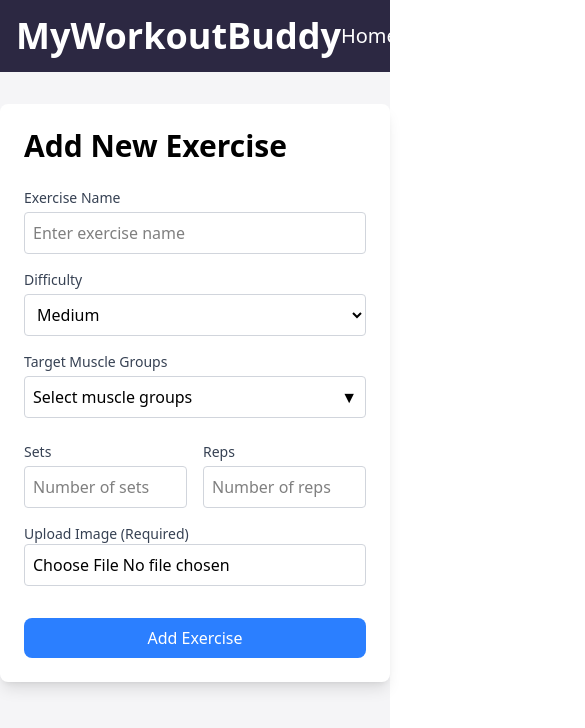
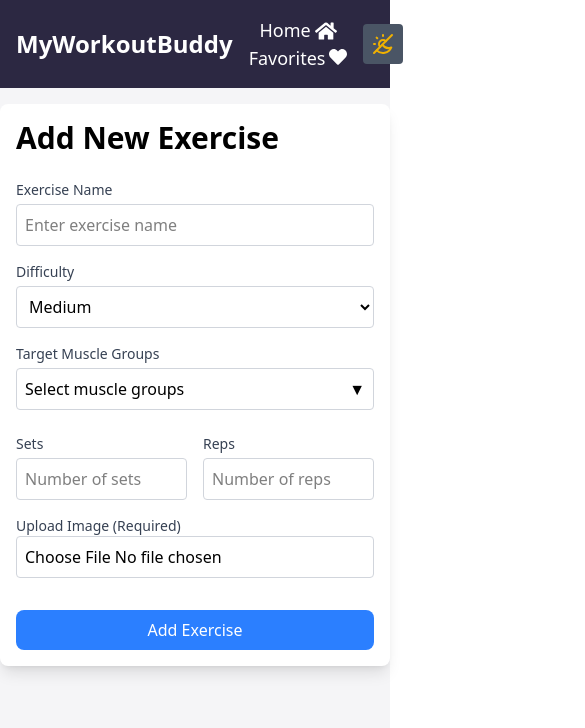
Before and after one commit to Kipitokisk/PWEB_Lab6, a React (Vite) app: page /add in a window 390 px wide. Shown: the top 728 px of the page, 585 px wide, since content can reach past the window. Built offline with nearby package versions, Linux system fonts and the light colour scheme.

Commit message:
Make site responsive

```diff
--- a/src/components/AddExerciseForm.jsx
+++ b/src/components/AddExerciseForm.jsx
@@ -67,7 +67,7 @@ function AddExerciseForm({ addExercise }) {
   };
 
   return (
-    <div className="w-full max-w-2xl mx-auto bg-white p-6 rounded-lg shadow-lg mt-8">
+    <div className="w-full max-w-2xl mx-auto bg-white p-4 sm:p-6 rounded-lg shadow-lg mt-4 sm:mt-8">
       <h2 className="text-3xl font-bold mb-6">Add New Exercise</h2>
       <form onSubmit={handleSubmit} className="space-y-4">
         <div>
--- a/src/components/Exercise.jsx
+++ b/src/components/Exercise.jsx
@@ -5,7 +5,7 @@ import { FaRegTrashAlt } from "react-icons/fa";
 
 function Exercise({ exercise, addToFavorites, isFavorite, removeExercise, theme}) {
   return (
-    <div className={`p-6 py-5 rounded-lg shadow-lg w-md mx-auto ${theme === "dark" ? "bg-gradient-to-r from-[#3016c1] to-[#2b134f]" : "bg-gradient-to-r from-[#3016c1] to-[#3B4EA0]"} text-white`}>
+    <div className={`w-full max-w-md mx-auto p-4 sm:p-6 rounded-lg shadow-lg transition ${theme === "dark" ? "bg-gradient-to-r from-[#3016c1] to-[#2b134f]" : "bg-gradient-to-r from-[#3016c1] to-[#3B4EA0]"} text-white`}>
       <div className="flex justify-between items-start">
         <h2 className="text-4xl font-bold text-white uppercase">{exercise.name}</h2>
         <button
--- a/src/components/ExerciseList.jsx
+++ b/src/components/ExerciseList.jsx
@@ -3,7 +3,7 @@ import Exercise from "./Exercise";
 
 function ExerciseList({ exercises, removeExercise, addToFavorites, isExerciseFavorite, theme }) {
   return (
-    <div className="grid grid-cols-1 md:grid-cols-3 gap-4 p-4">
+    <div className="grid grid-cols-1 lg:grid-cols-3 gap-4 p-4">
       {exercises.map((exercise) => (
         <Exercise
           key={exercise.id}
--- a/src/components/Header.jsx
+++ b/src/components/Header.jsx
@@ -7,11 +7,11 @@ function Header({ toggleTheme, theme }) {
   const location = useLocation();
 
   return (
-    <header className="p-4 bg-[#2C2842] text-white flex justify-between items-center">
-      <h1 className="text-4xl font-bold">MyWorkoutBuddy</h1>
+    <header className="p-4 bg-[#2C2842] text-white flex flex-row justify-between items-center gap-4 md:gap-0">
+      <h1 className="text-2xl md:text-4xl font-bold text-center md:text-left">MyWorkoutBuddy</h1>
 
-      <nav className="space-x-4">
-        <ul className="flex gap-8 text-xl pr-67">
+      <nav className="w-full md:w-auto">
+        <ul className="flex flex-col md:flex-row justify-center md:gap-8 text-lg md:text-xl items-center">
           <li>
             <Link
               to="/"
@@ -31,12 +31,8 @@ function Header({ toggleTheme, theme }) {
         </ul>
       </nav>
 
-      <button onClick={toggleTheme} className="p-2 bg-gray-600 rounded">
-        {theme === "light" ? (
-          <TbSunMoon className="text-yellow-500" size={24} />
-        ) : (
-          <TbSunMoon className="text-blue-500" size={24} />
-        )}
+      <button onClick={toggleTheme} className="p-2 bg-gray-600 rounded self-center">
+        <TbSunMoon className={theme === "light" ? "text-yellow-500" : "text-blue-500"} size={24} />
       </button>
     </header>
   );
```
Also changed, not shown: 1 other file (tests, documents, lock files or other folders).
